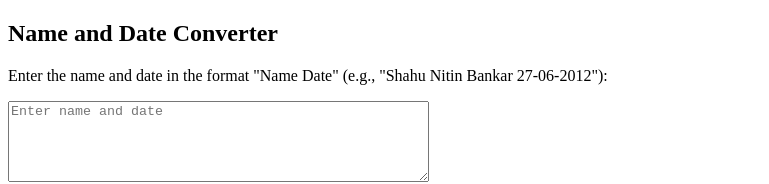
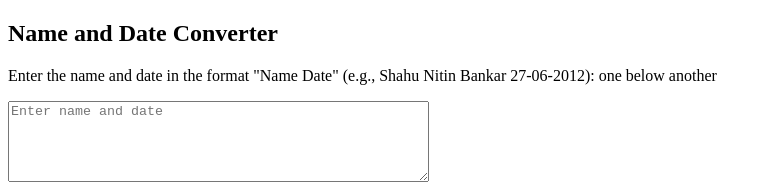
Before and after one commit to parth123046/Format-converter-, a plain HTML site: page index.html in a window 1280 px wide. Shown: the top 184 px of the page, without its empty margins (0-769 px from the left). Drawn offline with Linux system fonts and the light colour scheme.

Commit message:
Update index.html

```diff
--- a/index.html
+++ b/index.html
@@ -44,7 +44,7 @@
 </head>
 <body>
     <h2>Name and Date Converter</h2>
-    <p>Enter the name and date in the format "Name Date" (e.g., "Shahu Nitin Bankar 27-06-2012"):</p>
+    <p>Enter the name and date in the format "Name Date" (e.g., Shahu Nitin Bankar 27-06-2012): one below another</p>
     <textarea id="input" rows="5" cols="50" placeholder="Enter name and date"></textarea><br>
     <button onclick="convertFormat()">Convert</button>
     <pre id="output"></pre>
```
